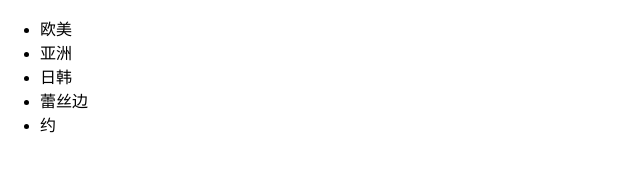
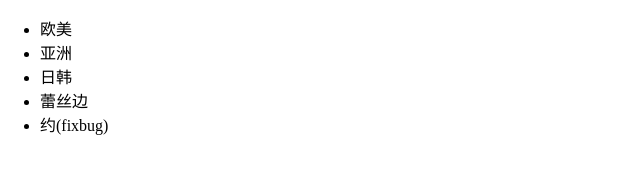
Before and after one commit to KrisYWL/githot, a plain HTML site: page index.html in a window 1280 px wide. Shown: the full height of the page, 0-640 px from the left. Drawn offline with Linux system fonts and the light colour scheme.

Commit message:
修复bug

```diff
--- a/index.html
+++ b/index.html
@@ -15,7 +15,7 @@
         <li>亚洲</li>
         <li>日韩</li>
         <li>蕾丝边</li>
-        <li>约</li>
+        <li>约(fixbug)</li>
     </ul>
 </body>
 </html>
```
